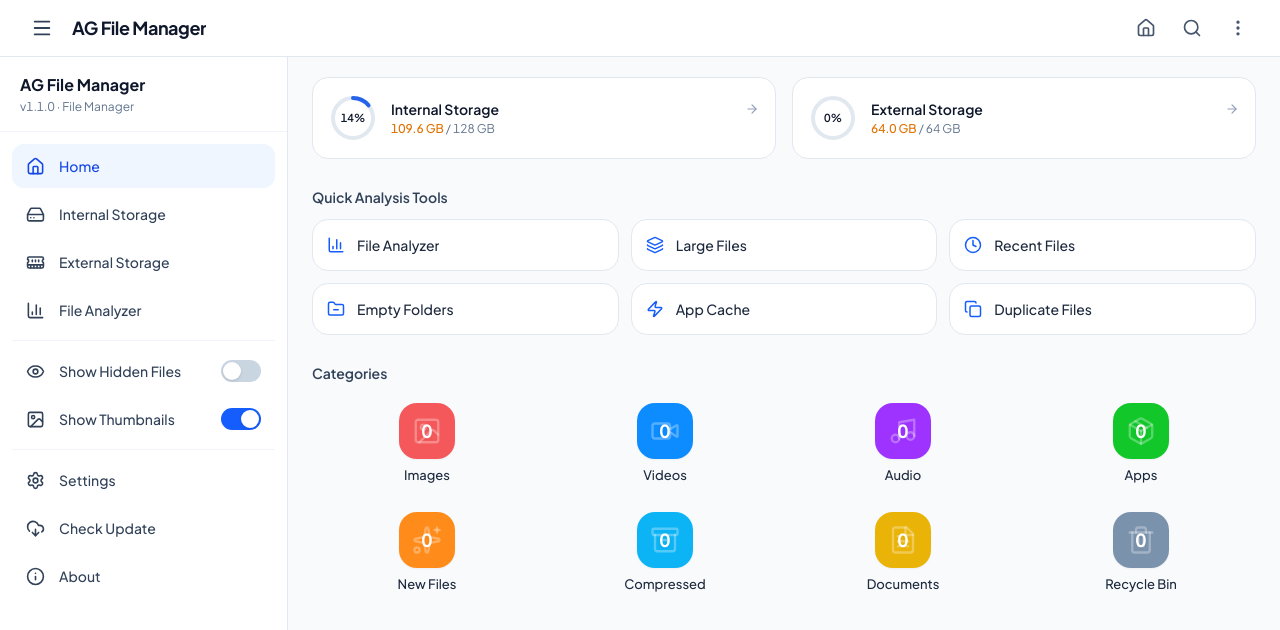
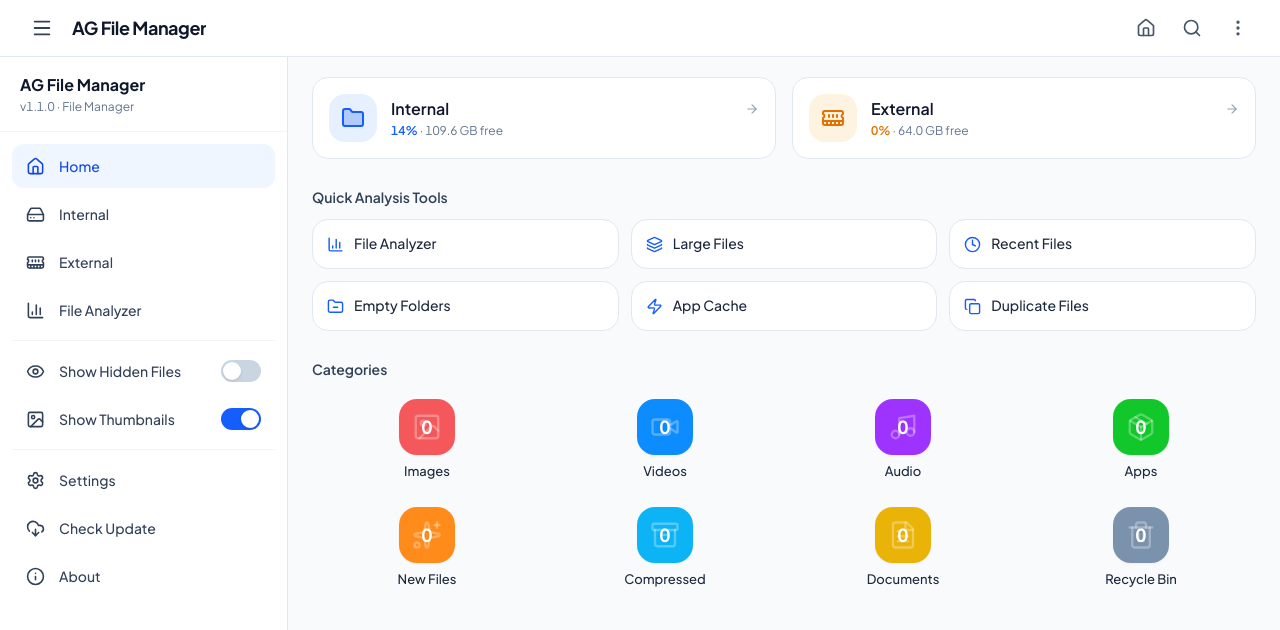
Before and after one commit to Abujar287/ag_file_manager, a React (Vite) app: page / in a window 1280 px wide. Shown: the top 630 px of the page. Built offline with nearby package versions, Linux system fonts and the light colour scheme.

Commit message:
refactor: update UI labels and modernize dependencies
- Rename storage labels to "Internal" and "External" for brevity.
- Update About page to display owner details and version info.
- Remove redundant storage visualization and update logic.
- Bump esbuild to v0.28.0.

```diff
--- a/package.json
+++ b/package.json
@@ -27,7 +27,7 @@
     "@types/react": "^19.3.0",
     "@types/react-dom": "^19.3.0",
     "autoprefixer": "^10.4.21",
-    "esbuild": "^0.25.0",
+    "esbuild": "^0.28.0",
     "tailwindcss": "^4.3.3",
     "tsx": "^4.21.0",
     "typescript": "^7.0.2",
--- a/src/App.tsx
+++ b/src/App.tsx
@@ -88,7 +88,15 @@ export default function App() {
       const raw = localStorage.getItem(FILES_STORAGE_KEY);
       if (raw) {
         const parsed = JSON.parse(raw) as FileNode[];
-        if (Array.isArray(parsed) && parsed.length > 0) return parsed;
+        if (Array.isArray(parsed) && parsed.length > 0) {
+          return parsed.map((n) =>
+            n.id === 'internal_root'
+              ? { ...n, name: 'Internal' }
+              : n.id === 'sd_root'
+                ? { ...n, name: 'External' }
+                : n
+          );
+        }
       }
     } catch {
       // ignore storage read errors
@@ -218,7 +226,7 @@ export default function App() {
     const id = `tab_${Date.now()}`;
     const newTab: TabWindow = {
       id,
-      title: 'Internal Storage',
+      title: 'Internal',
       screen: { type: 'folder', folderId: 'internal_root' },
     };
     setTabs((prev) => [...prev, newTab]);
@@ -750,7 +758,6 @@ export default function App() {
               settings={settings}
               onUpdateSettings={(patch) => setSettings((prev) => ({ ...prev, ...patch }))}
               onBackHome={() => navigateInActiveTab({ type: 'home' })}
-              onCheckUpdate={() => setUpdateModalOpen(true)}
             />
           ) : (
             <AboutView
--- a/src/components/FileBrowser.tsx
+++ b/src/components/FileBrowser.tsx
@@ -416,7 +416,7 @@ export const FileBrowser: React.FC<FileBrowserProps> = ({
                 {/* Middle: Title + Metadata row */}
                 <div className="flex-1 min-w-0">
                   <div className="flex items-center gap-1.5">
-                    <span className="text-[15px] font-medium text-slate-900 dark:text-slate-100 truncate">
+                    <span className="text-[15px] font-medium text-slate-900 dark:text-slate-100 break-words leading-snug">
                       {node.name}
                     </span>
                     {node.favourite && (
--- a/src/components/HomeDashboard.tsx
+++ b/src/components/HomeDashboard.tsx
@@ -6,9 +6,11 @@ import {
   Clock,
   Copy,
   FileText,
+  Folder,
   FolderMinus,
   Image as ImageIcon,
   Layers,
+  MemoryStick,
   Music,
   Package,
   Sparkles,
@@ -31,45 +33,6 @@ interface HomeDashboardProps {
   onOpenTool: (tool: AnalyzerToolType) => void;
   onOpenCategory: (category: CategoryType) => void;
 }
-
-const StorageRing: React.FC<{ percent: number; strokeColor: string }> = ({
-  percent,
-  strokeColor,
-}) => {
-  const radius = 20;
-  const circumference = 2 * Math.PI * radius;
-  const offset = circumference - (Math.min(100, Math.max(0, percent)) / 100) * circumference;
-
-  return (
-    <div className="relative w-12 h-12 shrink-0 flex items-center justify-center">
-      <svg className="w-12 h-12 -rotate-90" viewBox="0 0 48 48" aria-hidden="true">
-        <circle
-          cx="24"
-          cy="24"
-          r={radius}
-          fill="none"
-          stroke="currentColor"
-          strokeWidth="4"
-          className="text-slate-200 dark:text-slate-700"
-        />
-        <circle
-          cx="24"
-          cy="24"
-          r={radius}
-          fill="none"
-          stroke={strokeColor}
-          strokeWidth="4"
-          strokeLinecap="round"
-          strokeDasharray={circumference}
-          strokeDashoffset={offset}
-        />
-      </svg>
-      <span className="absolute text-[11px] font-semibold text-slate-900 dark:text-slate-100 tabular-nums">
-        {percent}%
-      </span>
-    </div>
-  );
-};
 
 export const HomeDashboard: React.FC<HomeDashboardProps> = ({
   files,
@@ -110,7 +73,7 @@ export const HomeDashboard: React.FC<HomeDashboardProps> = ({
 
   const sdUsed = Math.min(SD_TOTAL_BYTES, sdFilesBytes);
   const sdFree = Math.max(0, SD_TOTAL_BYTES - sdUsed);
-  const sdPct = Math.round((sdUsed / SD_TOTAL_BYTES) * 100);
+  const sdPct = sdCardMounted ? Math.round((sdUsed / SD_TOTAL_BYTES) * 100) : 0;
 
   // Category counts
   const activeFiles = files.filter((n) => !n.trashed && n.kind !== 'folder');
@@ -129,15 +92,14 @@ export const HomeDashboard: React.FC<HomeDashboardProps> = ({
   };
 
   const quickTools: { id: AnalyzerToolType; label: string; icon: React.ReactNode }[] = [
-    { id: 'file_analyzer', label: 'File Analyzer', icon: <BarChart3 size={18} /> },
-    { id: 'large_files', label: 'Large Files', icon: <Layers size={18} /> },
-    { id: 'recent_files', label: 'Recent Files', icon: <Clock size={18} /> },
-    { id: 'empty_folders', label: 'Empty Folders', icon: <FolderMinus size={18} /> },
-    { id: 'app_cache', label: 'App Cache', icon: <Zap size={18} /> },
-    { id: 'duplicate_files', label: 'Duplicate Files', icon: <Copy size={18} /> },
+    { id: 'file_analyzer', label: 'File Analyzer', icon: <BarChart3 size={17} /> },
+    { id: 'large_files', label: 'Large Files', icon: <Layers size={17} /> },
+    { id: 'recent_files', label: 'Recent Files', icon: <Clock size={17} /> },
+    { id: 'empty_folders', label: 'Empty Folders', icon: <FolderMinus size={17} /> },
+    { id: 'app_cache', label: 'App Cache', icon: <Zap size={17} /> },
+    { id: 'duplicate_files', label: 'Duplicate Files', icon: <Copy size={17} /> },
   ];
 
-  // Demo-pic matched vibrant solid squircle icons (4x2 grid, borderless on background, count inside icon)
   const categories: {
     id: CategoryType;
     label: string;
@@ -195,61 +157,78 @@ export const HomeDashboard: React.FC<HomeDashboardProps> = ({
   ];
 
   return (
-    <div className="max-w-5xl mx-auto px-4 sm:px-6 py-5 space-y-7">
-      {/* 1. Storage Overview Section — Side-by-side 1 row on mobile & desktop, circular ring style matching demo */}
+    <div className="max-w-5xl mx-auto px-3.5 sm:px-6 py-5 space-y-7">
+      {/* 1. Storage Overview — Internal & External side-by-side in 1 row on mobile & desktop */}
       <section aria-label="Storage Overview">
-        <div
-          className={`grid gap-3 sm:gap-4 ${
-            sdCardMounted ? 'grid-cols-2' : 'grid-cols-1'
-          }`}
-        >
-          {/* Internal Storage */}
+        <div className="grid grid-cols-2 gap-2.5 sm:gap-4">
+          {/* Internal */}
           <button
             type="button"
             onClick={() => onOpenFolder('internal_root')}
             className="w-full text-left bg-white dark:bg-slate-900 border border-slate-200 dark:border-slate-800 rounded-2xl p-3 sm:p-4 hover:border-blue-400 dark:hover:border-blue-700 transition-colors flex items-center gap-2.5 sm:gap-3.5 focus-visible:outline-2 focus-visible:outline-blue-600"
           >
-            <StorageRing percent={internalPct} strokeColor="#2563EB" />
+            <div className="w-11 h-11 sm:w-12 sm:h-12 rounded-2xl bg-blue-500/12 dark:bg-blue-400/15 text-blue-600 dark:text-blue-400 flex items-center justify-center shrink-0">
+              <Folder size={24} fill="currentColor" fillOpacity={0.25} />
+            </div>
             <div className="flex-1 min-w-0">
               <div className="flex items-center justify-between gap-1">
-                <h2 className="text-xs sm:text-sm font-semibold text-slate-900 dark:text-slate-100 truncate">
-                  Internal Storage
+                <h2 className="text-sm sm:text-base font-semibold text-slate-900 dark:text-slate-100">
+                  Internal
                 </h2>
                 <ArrowRight size={14} className="text-slate-400 shrink-0 hidden sm:block" />
               </div>
-              <p className="text-[11px] sm:text-xs text-slate-500 dark:text-slate-400 tabular-nums mt-0.5 truncate">
-                <span className="text-amber-600 dark:text-amber-400 font-medium">
-                  {formatBytes(internalFree)}
+              <p className="text-[11px] sm:text-xs text-slate-500 dark:text-slate-400 tabular-nums mt-0.5 leading-snug">
+                <span className="text-blue-600 dark:text-blue-400 font-semibold">
+                  {internalPct}%
                 </span>{' '}
-                / {formatBytes(INTERNAL_TOTAL_BYTES, 0)}
+                · {formatBytes(internalFree)} free
               </p>
             </div>
           </button>
 
-          {/* External Storage (SD Card) — Hidden cleanly when no external SD card is inserted */}
-          {sdCardMounted && (
+          {/* External — When not inserted, shows "No card found" */}
           <button
             type="button"
-              onClick={() => onOpenFolder('sd_root')}
-              className="w-full text-left bg-white dark:bg-slate-900 border border-slate-200 dark:border-slate-800 rounded-2xl p-3 sm:p-4 hover:border-amber-400 dark:hover:border-amber-700 transition-colors flex items-center gap-2.5 sm:gap-3.5 focus-visible:outline-2 focus-visible:outline-blue-600"
+            disabled={!sdCardMounted}
+            onClick={() => sdCardMounted && onOpenFolder('sd_root')}
+            className={`w-full text-left bg-white dark:bg-slate-900 border border-slate-200 dark:border-slate-800 rounded-2xl p-3 sm:p-4 transition-colors flex items-center gap-2.5 sm:gap-3.5 ${
+              sdCardMounted
+                ? 'hover:border-amber-400 dark:hover:border-amber-700 cursor-pointer'
+                : 'opacity-60 cursor-not-allowed'
+            }`}
           >
-              <StorageRing percent={sdPct} strokeColor="#F59E0B" />
+            <div
+              className={`w-11 h-11 sm:w-12 sm:h-12 rounded-2xl flex items-center justify-center shrink-0 ${
+                sdCardMounted
+                  ? 'bg-amber-500/12 dark:bg-amber-400/15 text-amber-600 dark:text-amber-400'
+                  : 'bg-slate-100 dark:bg-slate-800 text-slate-400'
+              }`}
+            >
+              <MemoryStick size={24} />
+            </div>
             <div className="flex-1 min-w-0">
               <div className="flex items-center justify-between gap-1">
-                  <h2 className="text-xs sm:text-sm font-semibold text-slate-900 dark:text-slate-100 truncate">
-                    External Storage
+                <h2 className="text-sm sm:text-base font-semibold text-slate-900 dark:text-slate-100">
+                  External
                 </h2>
+                {sdCardMounted && (
                   <ArrowRight size={14} className="text-slate-400 shrink-0 hidden sm:block" />
+                )}
               </div>
-                <p className="text-[11px] sm:text-xs text-slate-500 dark:text-slate-400 tabular-nums mt-0.5 truncate">
-                  <span className="text-amber-600 dark:text-amber-400 font-medium">
-                    {formatBytes(sdFree)}
+              <p className="text-[11px] sm:text-xs text-slate-500 dark:text-slate-400 tabular-nums mt-0.5 leading-snug">
+                {sdCardMounted ? (
+                  <>
+                    <span className="text-amber-600 dark:text-amber-400 font-semibold">
+                      {sdPct}%
                     </span>{' '}
-                  / {formatBytes(SD_TOTAL_BYTES, 0)}
+                    · {formatBytes(sdFree)} free
+                  </>
+                ) : (
+                  <span className="text-slate-400 italic">No card found</span>
+                )}
               </p>
             </div>
           </button>
-          )}
         </div>
       </section>
 
@@ -264,10 +243,10 @@ export const HomeDashboard: React.FC<HomeDashboardProps> = ({
               key={tool.id}
               type="button"
               onClick={() => onOpenTool(tool.id)}
-              className="min-h-[52px] px-3.5 py-2.5 rounded-2xl bg-white dark:bg-slate-900 border border-slate-200 dark:border-slate-800 hover:border-slate-300 dark:hover:border-slate-700 hover:bg-slate-50/70 dark:hover:bg-slate-800/50 transition-colors flex items-center gap-3 text-left"
+              className="min-h-[50px] px-3 sm:px-3.5 py-2.5 rounded-2xl bg-white dark:bg-slate-900 border border-slate-200 dark:border-slate-800 hover:border-slate-300 dark:hover:border-slate-700 hover:bg-slate-50/70 dark:hover:bg-slate-800/50 transition-colors flex items-center gap-2.5 text-left"
             >
               <span className="text-blue-600 dark:text-blue-400 shrink-0">{tool.icon}</span>
-              <span className="text-xs sm:text-sm font-medium text-slate-800 dark:text-slate-100 truncate">
+              <span className="text-xs sm:text-sm font-medium text-slate-800 dark:text-slate-100 leading-tight">
                 {tool.label}
               </span>
             </button>
@@ -275,21 +254,21 @@ export const HomeDashboard: React.FC<HomeDashboardProps> = ({
         </div>
       </section>
 
-      {/* 3. Categories Section (4x2 Grid — Borderless on background, vibrant demo-style squircle icons with count centered inside) */}
+      {/* 3. Categories Section (4x2 Grid) */}
       <section aria-label="Categories">
         <h3 className="text-sm font-semibold text-slate-700 dark:text-slate-300 mb-3">
           Categories
         </h3>
-        <div className="grid grid-cols-4 gap-x-2 gap-y-5 py-1">
+        <div className="grid grid-cols-4 gap-x-1.5 sm:gap-x-2 gap-y-5 py-1">
           {categories.map((cat) => (
             <button
               key={cat.id}
               type="button"
               onClick={() => onOpenCategory(cat.id)}
-              className="group min-h-[82px] px-1 py-1 flex flex-col items-center justify-start text-center gap-2 transition-opacity active:opacity-75 focus-visible:outline-2 focus-visible:outline-blue-600"
+              className="group min-h-[82px] px-0.5 py-1 flex flex-col items-center justify-start text-center gap-2 transition-opacity active:opacity-75 focus-visible:outline-2 focus-visible:outline-blue-600"
             >
               <div
-                className={`relative w-13 h-13 sm:w-14 sm:h-14 rounded-[18px] flex items-center justify-center shadow-xs transition-transform group-hover:scale-105 ${cat.squircleBg}`}
+                className={`relative w-12 h-12 sm:w-14 sm:h-14 rounded-[16px] sm:rounded-[18px] flex items-center justify-center shadow-xs transition-transform group-hover:scale-105 ${cat.squircleBg}`}
               >
                 <span className="text-white/30" aria-hidden="true">
                   {cat.icon}
@@ -299,7 +278,7 @@ export const HomeDashboard: React.FC<HomeDashboardProps> = ({
                 </span>
               </div>
 
-              <span className="text-xs sm:text-[13px] font-medium text-slate-800 dark:text-slate-200 truncate w-full px-0.5">
+              <span className="text-[11px] sm:text-[13px] font-medium text-slate-800 dark:text-slate-200 leading-tight w-full">
                 {cat.label}
               </span>
             </button>
--- a/src/components/NavigationDrawer.tsx
+++ b/src/components/NavigationDrawer.tsx
@@ -93,7 +93,7 @@ export const NavigationDrawer: React.FC<NavigationDrawerProps> = ({
           className={navItemClass(isInternal)}
         >
           <HardDrive size={19} />
-          <span>Internal Storage</span>
+          <span>Internal</span>
         </button>
 
         {settings.sdCardMounted && (
@@ -106,7 +106,7 @@ export const NavigationDrawer: React.FC<NavigationDrawerProps> = ({
             className={navItemClass(isExternal)}
           >
             <MemoryStick size={19} />
-            <span>External Storage</span>
+            <span>External</span>
           </button>
         )}
 
--- a/src/data/initialFileSystem.ts
+++ b/src/data/initialFileSystem.ts
@@ -10,7 +10,7 @@ export const SD_TOTAL_BYTES = 64 * 1024 * 1024 * 1024; // 64 GB
 export const INITIAL_FILES: FileNode[] = [
   {
     id: 'internal_root',
-    name: 'Internal Storage',
+    name: 'Internal',
     parentId: null,
     kind: 'folder',
     size: 0,
@@ -18,7 +18,7 @@ export const INITIAL_FILES: FileNode[] = [
   },
   {
     id: 'sd_root',
-    name: 'SD Card',
+    name: 'External',
     parentId: null,
     kind: 'folder',
     size: 0,
```
Also changed, not shown: src/components/AboutView.tsx (+10 -4 lines), src/components/SettingsView.tsx (+3 -53 lines). Lines whose indentation alone changed are shown as unchanged.
